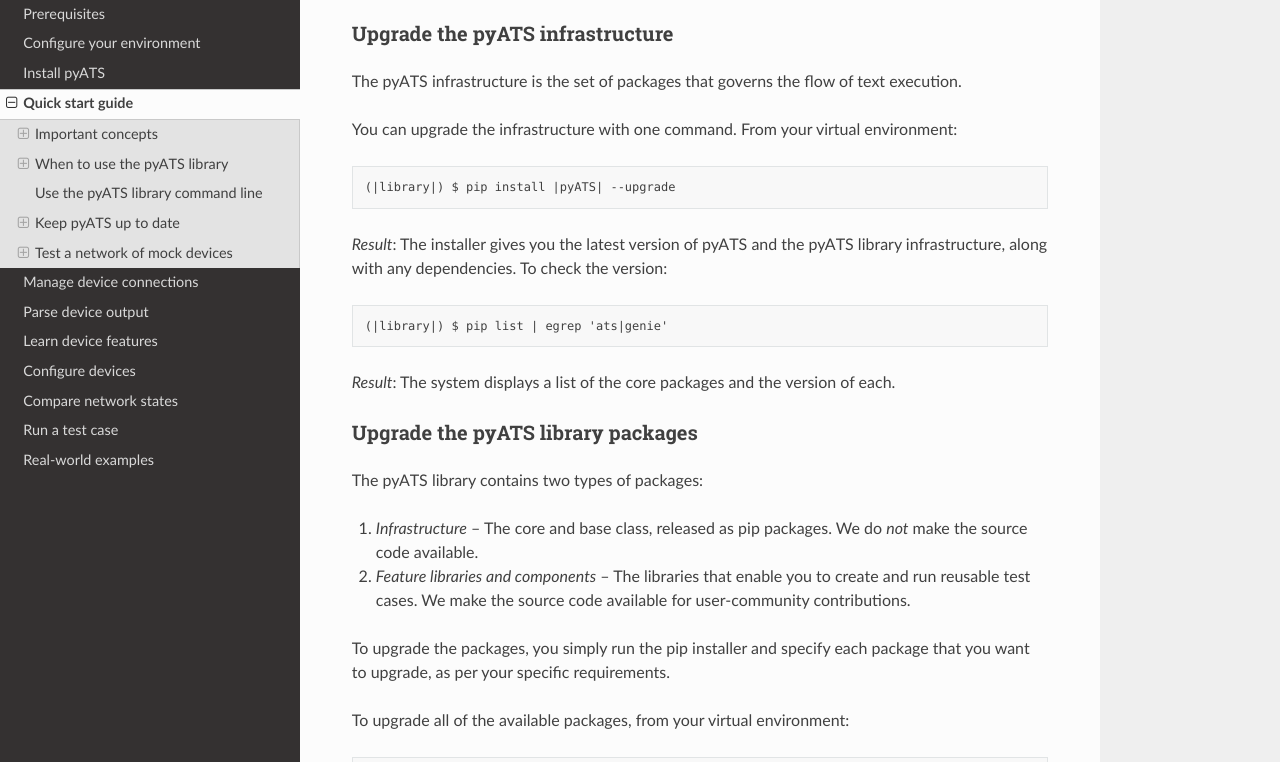
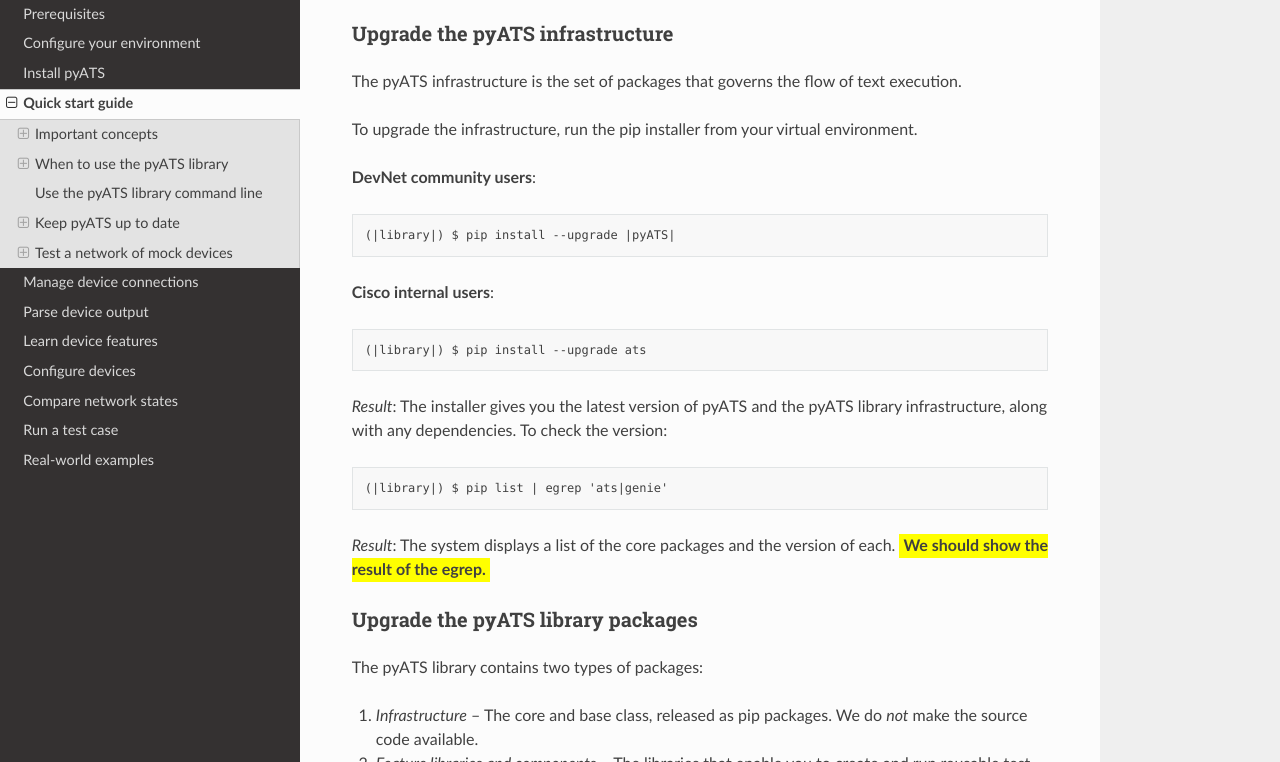
Before and after one commit to CiscoTestAutomation/getting-started, a Sphinx documentation site: the page built from source/quickstart/quickstartintro.rst, in a window 1280 px wide and 900 px high, scrolled down 4249 px, cut to the strip 138-900 px from the top of the window. Built offline with Sphinx 7.4.7 and the Read the Docs theme 2.0.0, drawn with Linux system fonts in a browser that asks for light colours; pages that are not in the unit, such as notebooks, are missing from menus.

Commit message:
Ongoing edits

```diff
--- a/source/quickstart/quickstartintro.rst
+++ b/source/quickstart/quickstartintro.rst
@@ -148,15 +148,21 @@
 ^^^^^^^^^^^^^^^^^^^^^^^^^^^^^^^^^^^
 .. include:: /definitions/def_pyats_code_infrastructure.rst
 
-You can upgrade the infrastructure with one command. From your virtual environment::
+To upgrade the infrastructure, run the pip installer from your virtual environment.
 
-  (|library|) $ pip install |pyATS| --upgrade
+**DevNet community users**::
+
+  (|library|) $ pip install --upgrade |pyATS|
+
+**Cisco internal users**::
+
+    (|library|) $ pip install --upgrade ats
 
 *Result*: The installer gives you the latest version of |pyATS| and the |library| infrastructure, along with any dependencies. To check the version::
 
   (|library|) $ pip list | egrep 'ats|genie'
 
-*Result*: The system displays a list of the core packages and the version of each.
+*Result*: The system displays a list of the core packages and the version of each. :question:`We should show the result of the egrep.`
 
 Upgrade the |library| packages
 ^^^^^^^^^^^^^^^^^^^^^^^^^^^^^^^
```
